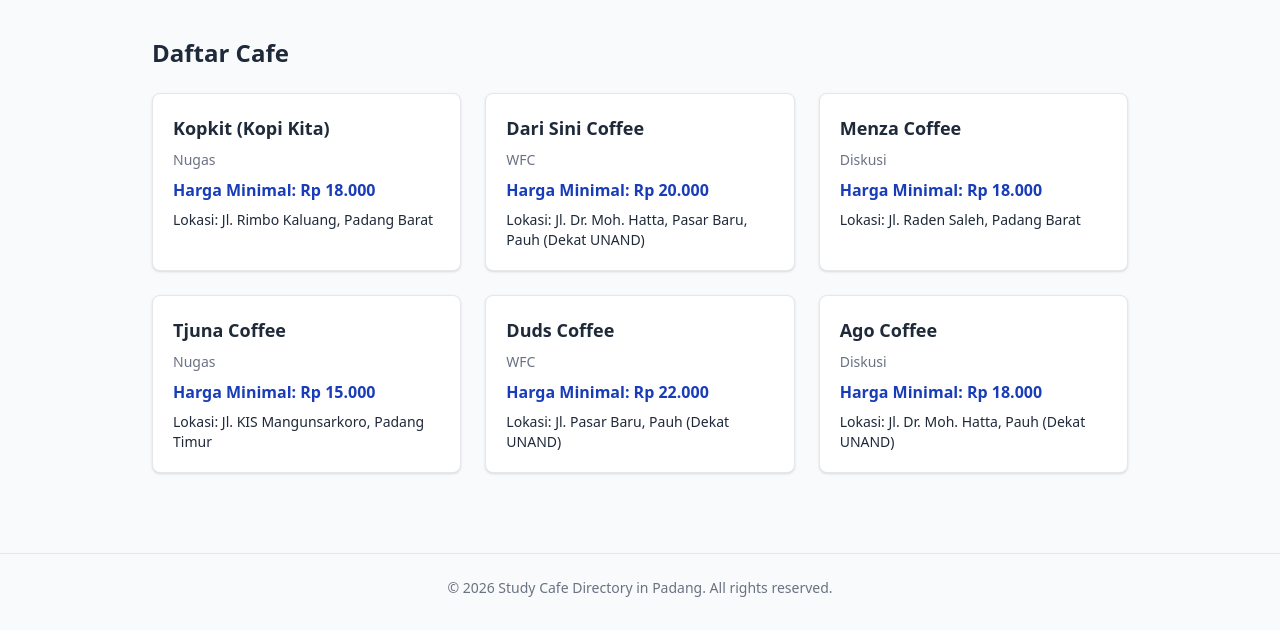
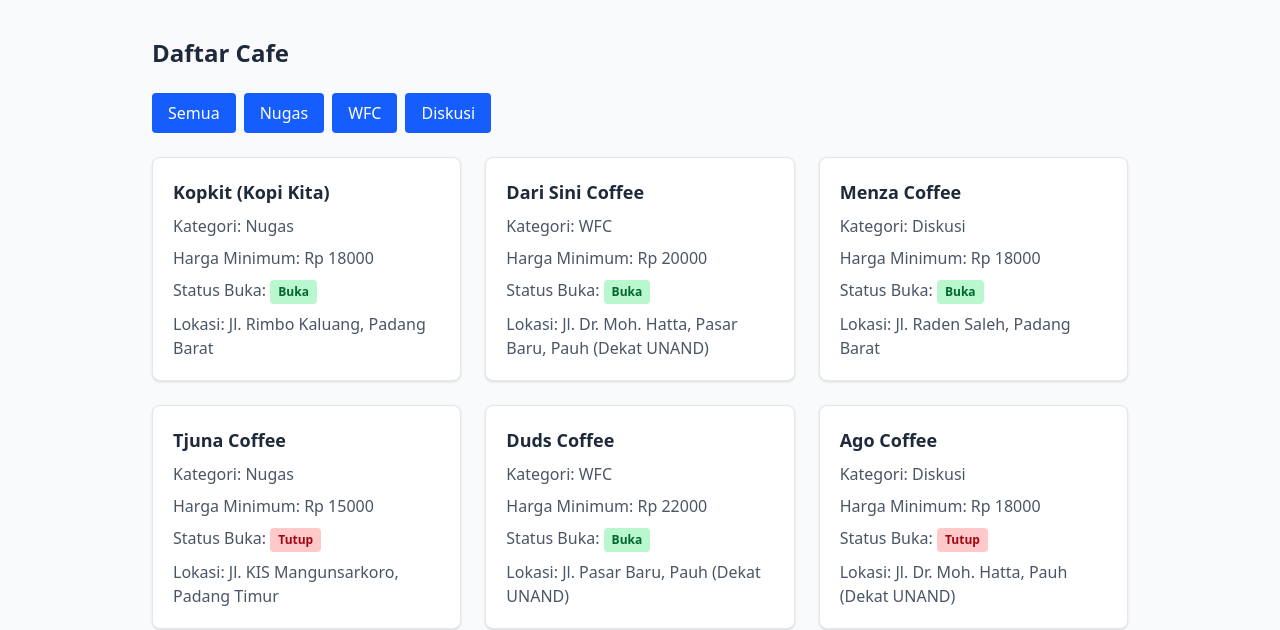
Before and after one commit to MustikaJr/tugas-frontend-., a plain HTML site: page index.html in a window 1280 px wide. Shown: the part 195-825 px from the top of the page. Drawn offline with nearby package versions, Linux system fonts and the light colour scheme.

Commit message:
feat: kartu dari data dan tombol filter

```diff
--- a/index.html
+++ b/index.html
@@ -27,53 +27,15 @@
 
     <section id="daftar-cafe">
       <h2 class="text-2xl font-bold mb-6">Daftar Cafe</h2>
+       <div class="flex flex-wrap gap-2 mb-6">
+          <button data-kategori="semua" class="filter-btn bg-blue-600 text-white px-4 py-2 rounded hover:bg-blue-700">Semua</button>
+          <button data-kategori="Nugas" class="filter-btn bg-blue-600 text-white px-4 py-2 rounded hover:bg-blue-700">Nugas</button>
+          <button data-kategori="WFC" class="filter-btn bg-blue-600 text-white px-4 py-2 rounded hover:bg-blue-700">WFC</button>
+          <button data-kategori="Diskusi" class="filter-btn bg-blue-600 text-white px-4 py-2 rounded hover:bg-blue-700">Diskusi</button>
+      </div>
 
       <!-- grid, bukan flex: kartu harus rata dalam baris dan kolom. Dibuat mobile-first (1 kolom), lalu menjadi 2 kolom dan 3 kolom saat layar membesar -->
-      <div class="grid grid-cols-1 md:grid-cols-2 lg:grid-cols-3 gap-6">
-
-        <!-- article dipilih daripada div karena informasi satu kartu cafe ini memiliki makna yang utuh dan tetap bisa dipahami jika berdiri sendiri -->
-        <article class="flex flex-col gap-2 p-5 bg-white border border-gray-200 rounded-lg shadow-sm">
-          <h3 class="text-lg font-semibold">Kopkit (Kopi Kita)</h3>
-          <p class="text-sm text-gray-500">Nugas</p>
-          <p class="font-bold text-blue-800">Harga Minimal: Rp 18.000</p>
-          <p class="text-sm">Lokasi: Jl. Rimbo Kaluang, Padang Barat</p>
-        </article>
-
-        <article class="flex flex-col gap-2 p-5 bg-white border border-gray-200 rounded-lg shadow-sm">
-          <h3 class="text-lg font-semibold">Dari Sini Coffee</h3>
-          <p class="text-sm text-gray-500">WFC</p>
-          <p class="font-bold text-blue-800">Harga Minimal: Rp 20.000</p>
-          <p class="text-sm">Lokasi: Jl. Dr. Moh. Hatta, Pasar Baru, Pauh (Dekat UNAND)</p>
-        </article>
-
-        <article class="flex flex-col gap-2 p-5 bg-white border border-gray-200 rounded-lg shadow-sm">
-          <h3 class="text-lg font-semibold">Menza Coffee</h3>
-          <p class="text-sm text-gray-500">Diskusi</p>
-          <p class="font-bold text-blue-800">Harga Minimal: Rp 18.000</p>
-          <p class="text-sm">Lokasi: Jl. Raden Saleh, Padang Barat</p>
-        </article>
-
-        <article class="flex flex-col gap-2 p-5 bg-white border border-gray-200 rounded-lg shadow-sm">
-          <h3 class="text-lg font-semibold">Tjuna Coffee</h3>
-          <p class="text-sm text-gray-500">Nugas</p>
-          <p class="font-bold text-blue-800">Harga Minimal: Rp 15.000</p>
-          <p class="text-sm">Lokasi: Jl. KIS Mangunsarkoro, Padang Timur</p>
-        </article>
-
-        <article class="flex flex-col gap-2 p-5 bg-white border border-gray-200 rounded-lg shadow-sm">
-          <h3 class="text-lg font-semibold">Duds Coffee</h3>
-          <p class="text-sm text-gray-500">WFC</p>
-          <p class="font-bold text-blue-800">Harga Minimal: Rp 22.000</p>
-          <p class="text-sm">Lokasi: Jl. Pasar Baru, Pauh (Dekat UNAND)</p>
-        </article>
-
-         <article class="flex flex-col gap-2 p-5 bg-white border border-gray-200 rounded-lg shadow-sm">
-          <h3 class="text-lg font-semibold">Ago Coffee</h3>
-          <p class="text-sm text-gray-500">Diskusi</p>
-          <p class="font-bold text-blue-800">Harga Minimal: Rp 18.000</p>
-          <p class="text-sm">Lokasi: Jl. Dr. Moh. Hatta, Pauh (Dekat UNAND)</p>
-        </article>
-      </div>
+      <div id="daftar-kartu" class="grid grid-cols-1 md:grid-cols-2 lg:grid-cols-3 gap-6"></div>
     </section>
   </main>
 
@@ -82,8 +44,9 @@
     <p>&copy; 2026 Study Cafe Directory in Padang. All rights reserved.</p>
   </footer>
 
-  <!-- Script data.js dan logika.js diletakkan di bagian akhir dalam body dan dipertahankan karena file ini tidak boleh diubah dan akan dipakai pada Pertemuan 3 -->
+  <!-- Script data.js diletakkan di paling atas karena browser membaca file secara berurutan dari atas ke bawah sehingga data tersedia sebelum script lain menggunakannya -->
   <script src="data.js"></script>
+  <script src="tampilan.js"></script>
   <script src="logika.js"></script>
 
 </body>
--- /dev/null
+++ b/tampilan.js
@@ -0,0 +1,45 @@
+const wadahKartu = document.querySelector("#daftar-kartu");
+function buatKartu(item) {
+    // label dibuat sebelum if supaya bisa dipakai di dalam template literal. Jika label dibuat di dalam if, maka tidak bisa dipakai di luar if karena lingkup variabel terbatas pada blok if saja.
+    let label= "";
+    if (item.buka) {
+        // menggunakan backtick (`) agar ${...} bisa dipakai untuk menampilkan nilai variabel, jika menggunakan tanda kutip biasa (" atau ') maka ${...} akan dianggap sebagai teks biasa
+        label = `<span class="inline-block px-2 py-1 text-xs font-semibold text-green-800 bg-green-200 rounded">Buka</span>`;
+    } else {
+        label = `<span class="inline-block px-2 py-1 text-xs font-semibold text-red-800 bg-red-200 rounded">Tutup</span>`;
+    }
+    return `
+            <article class="flex flex-col gap-2 p-5 bg-white border border-gray-200 rounded-lg shadow-sm">
+                <h3 class="text-lg font-semibold">${item.nama}</h3>
+                <p class="text-gray-600">Kategori: ${item.kategori}</p>
+                <p class="text-gray-600">Harga Minimum: Rp ${item.hargaMin}</p>
+                <p class="text-gray-600">Status Buka: ${label}</p>
+                <p class="text-gray-600">Lokasi: ${item.lokasi}</p>
+            </article>
+        `;
+}
+function tampilkan(daftar) {
+    if (daftar.length === 0) {
+        wadahKartu.innerHTML = `<p class="text-gray-600">Tidak ada kafe yang sesuai dengan kategori ini.</p>`;
+        return;
+    }
+    // menggunakan .map() untuk membuat setiap isi array menjadi sesuatu yang lain, lalu mengumpulkan hasilnya menjadi array baru dengan jumlah elemen yang sama.
+    // menggunakan .join("") untuk menyambungnya jadi satu teks panjang tanpa pemisah.
+    wadahKartu.innerHTML = daftar.map(buatKartu).join("");
+}
+
+tampilkan(daftarCafe);
+
+const tombolFilter = document.querySelectorAll(".filter-btn");
+
+for (const tombol of tombolFilter) {
+    tombol.addEventListener("click", function() {
+        const kategori = this.dataset.kategori;
+        if (kategori === "semua") {
+            tampilkan(daftarCafe);
+        } else {
+            const hasilFilter = daftarCafe.filter(item => item.kategori === kategori);
+            tampilkan(hasilFilter);
+        }
+    });
+}
```
